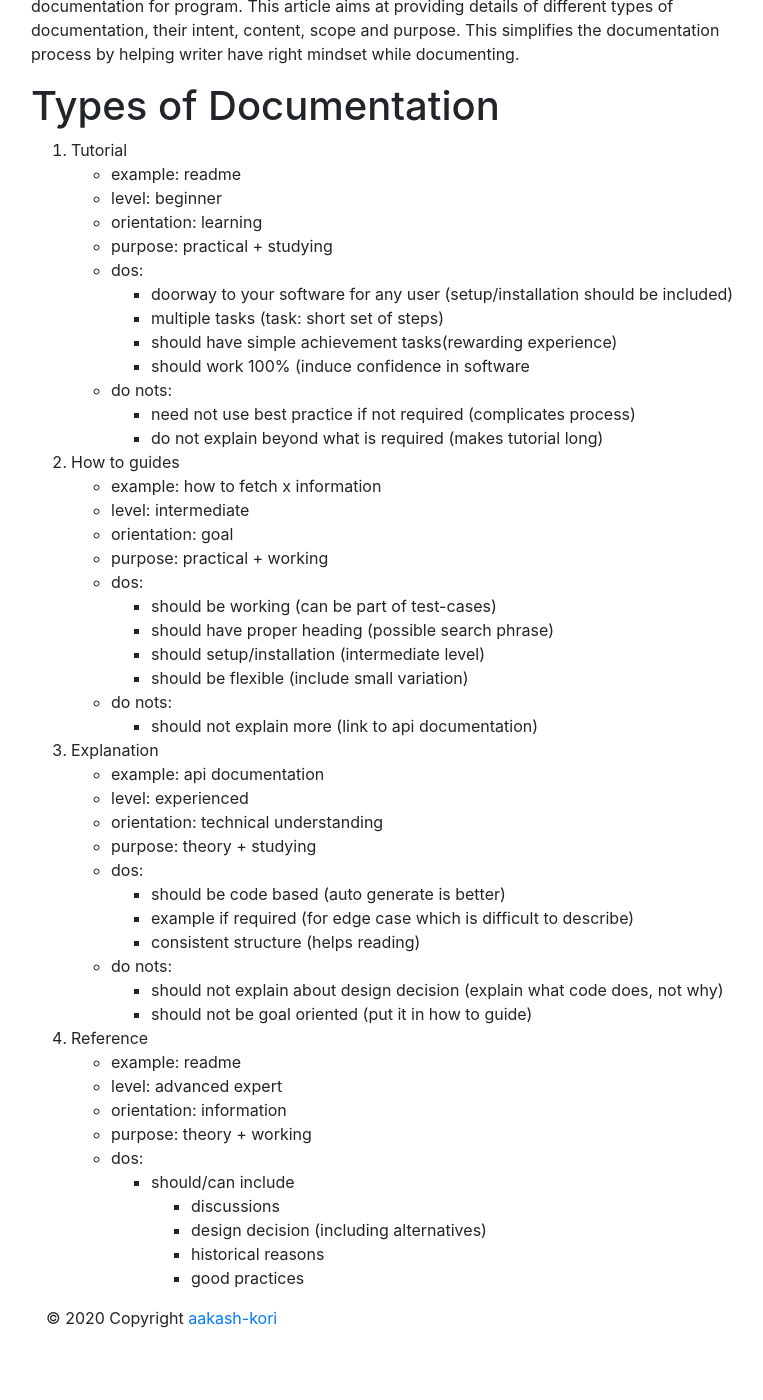
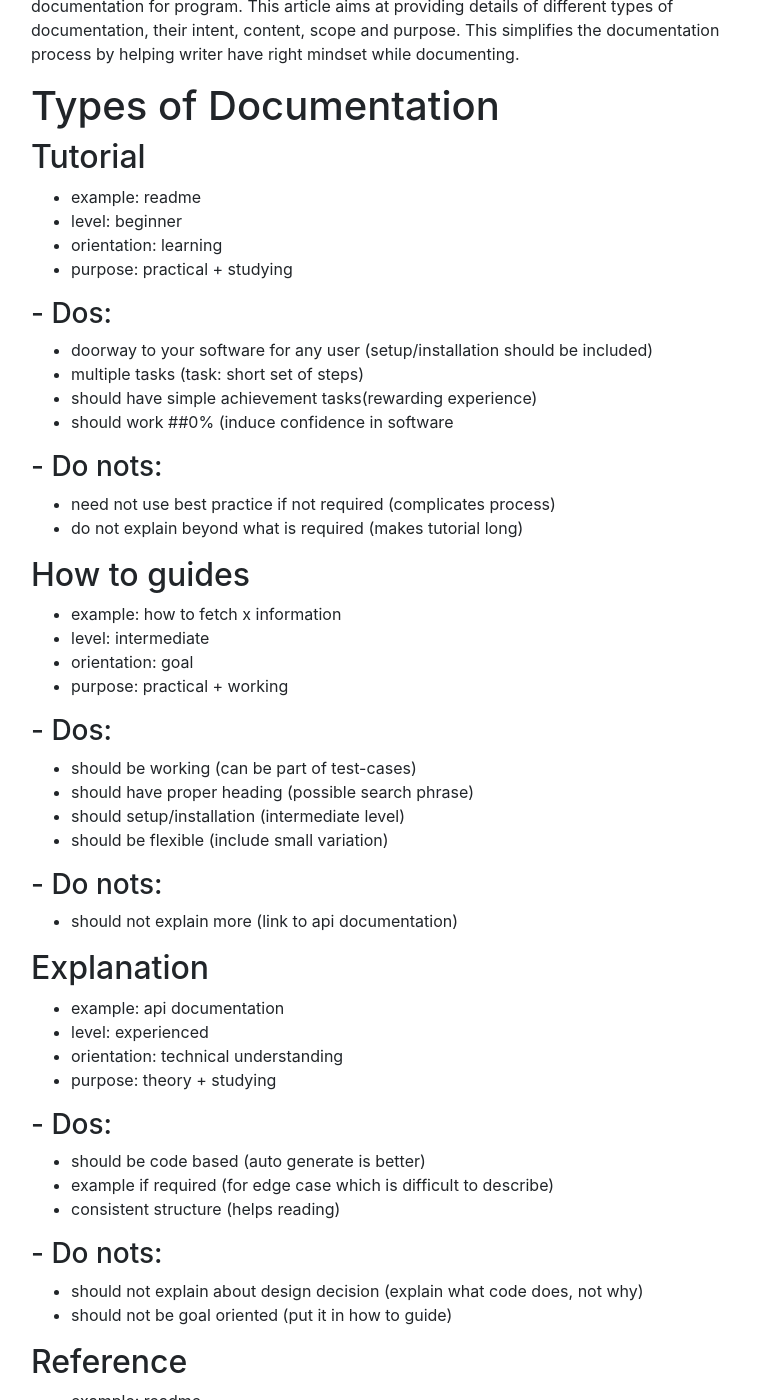
Before and after one commit to aakash-kori/aakash-kori.github.io, a Jekyll site: the page built from _posts/2020-2-22-summary-writing-documentation.md, in a window 1280 px wide and 1400 px high, scrolled down 354 px. Shown: the whole window, without its empty margins (254-1017 px from the left). Built offline with Jekyll 4.4.1, drawn with Linux system fonts in a browser that asks for light colours; before the commit the page ends 1684 px from its top, so only the background shows below that; some of the changed text lies outside the part shown.

Commit message:
mobile view improvement for document article - use heading over indentation - captialize new heading - add - in heading to show as sub heading

```diff
--- a/_posts/2020-2-22-summary-writing-documentation.md
+++ b/_posts/2020-2-22-summary-writing-documentation.md
@@ -5,57 +5,76 @@ category: "notes"
 tags: ["writing", "documentation", "programming"]
 desc: This article tries to summaries "What nobody tells you about documentation"
 ---
+
 The article ["What nobody tells you about documentation"](https://www.divio.com/blog/documentation) details on how to write documentation for program. This article aims at providing details of different types of documentation, their intent, content, scope and purpose. This simplifies the documentation process by helping writer have right mindset while documenting.
 
 # Types of Documentation
-1. Tutorial
-    - example: readme
-    - level: beginner
-    - orientation: learning
-    - purpose: practical + studying
-    - dos:
-        - doorway to your software for any user (setup/installation should be included)
-        - multiple tasks (task: short set of steps)
-        - should have simple achievement tasks(rewarding experience)
-        - should work 100% (induce confidence in software
-    - do nots:
-        - need not use best practice if not required (complicates process)
-        - do not explain beyond what is required (makes tutorial long)
 
-1. How to guides
-    - example: how to fetch x information
-    - level: intermediate
-    - orientation: goal
-    - purpose: practical + working
-    - dos:
-        - should be working (can be part of test-cases)
-        - should have proper heading (possible search phrase)
-        - should setup/installation (intermediate level)
-        - should be flexible (include small variation)
-    - do nots:
-        - should not explain more (link to api documentation)
+## Tutorial
 
-1. Explanation
-    - example: api documentation
-    - level: experienced
-    - orientation: technical understanding
-    - purpose: theory + studying
-    - dos:
-        - should be code based (auto generate is better)
-        - example if required (for edge case which is difficult to describe)
-        - consistent structure (helps reading)
-    - do nots:
-        - should not explain about design decision (explain what code does, not why)
-        - should not be goal oriented (put it in how to guide)
+- example: readme
+- level: beginner
+- orientation: learning
+- purpose: practical + studying
 
-1. Reference
-    - example: readme
-    - level: advanced expert
-    - orientation: information
-    - purpose: theory + working
-    - dos:
-        - should/can include
-            - discussions
-            - design decision (including alternatives)
-            - historical reasons
-            - good practices
+### - Dos:
+
+- doorway to your software for any user (setup/installation should be included)
+- multiple tasks (task: short set of steps)
+- should have simple achievement tasks(rewarding experience)
+- should work ##0% (induce confidence in software
+
+### - Do nots:
+
+- need not use best practice if not required (complicates process)
+- do not explain beyond what is required (makes tutorial long)
+
+## How to guides
+
+- example: how to fetch x information
+- level: intermediate
+- orientation: goal
+- purpose: practical + working
+
+### - Dos:
+
+- should be working (can be part of test-cases)
+- should have proper heading (possible search phrase)
+- should setup/installation (intermediate level)
+- should be flexible (include small variation)
+
+### - Do nots:
+
+- should not explain more (link to api documentation)
+
+## Explanation
+
+- example: api documentation
+- level: experienced
+- orientation: technical understanding
+- purpose: theory + studying
+
+### - Dos:
+
+- should be code based (auto generate is better)
+- example if required (for edge case which is difficult to describe)
+- consistent structure (helps reading)
+
+### - Do nots:
+
+- should not explain about design decision (explain what code does, not why)
+- should not be goal oriented (put it in how to guide)
+
+## Reference
+
+- example: readme
+- level: advanced expert
+- orientation: information
+- purpose: theory + working
+
+### - Dos:
+
+- include discussions
+- include design decision (including alternatives)
+- include historical reasons
+- include good practices
```
